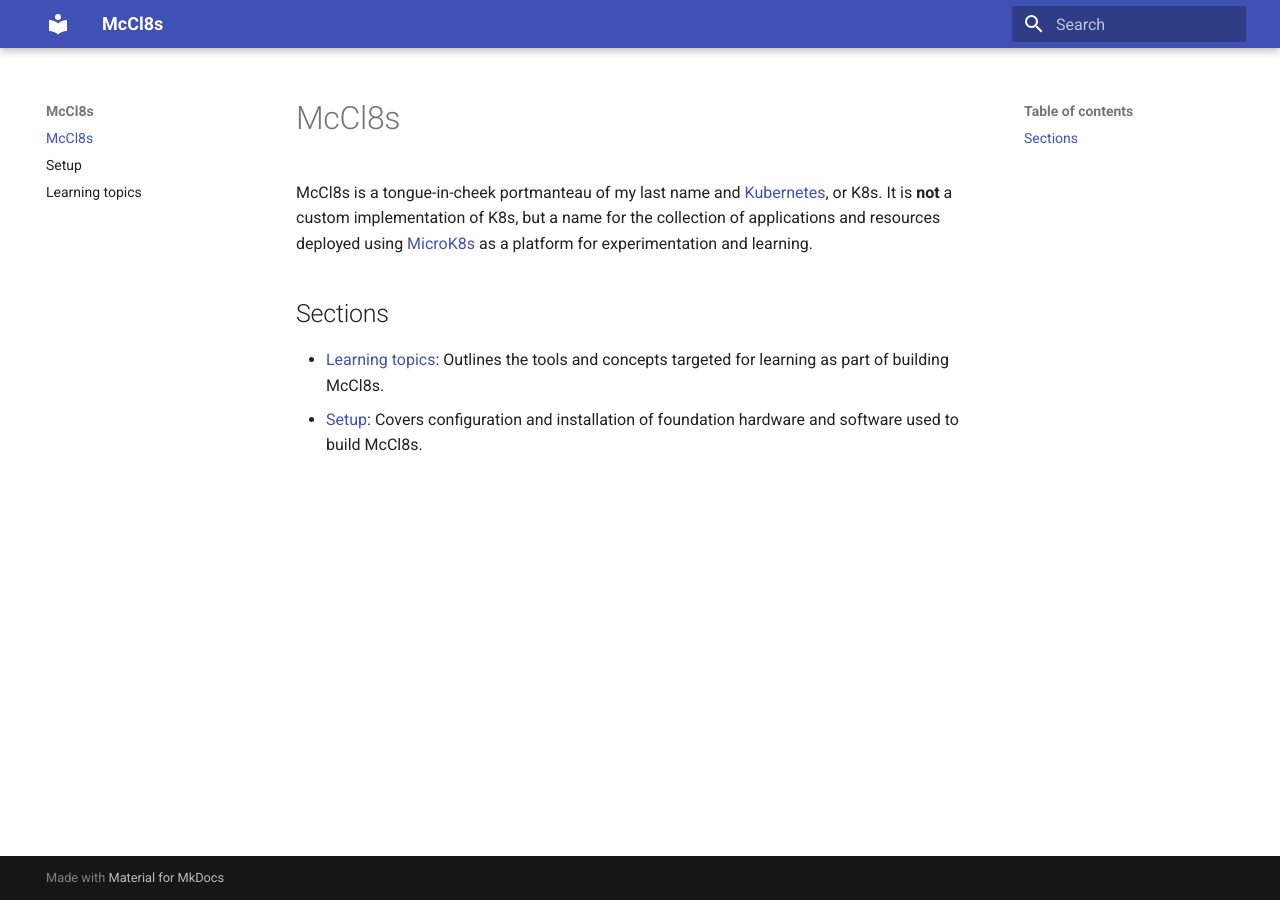
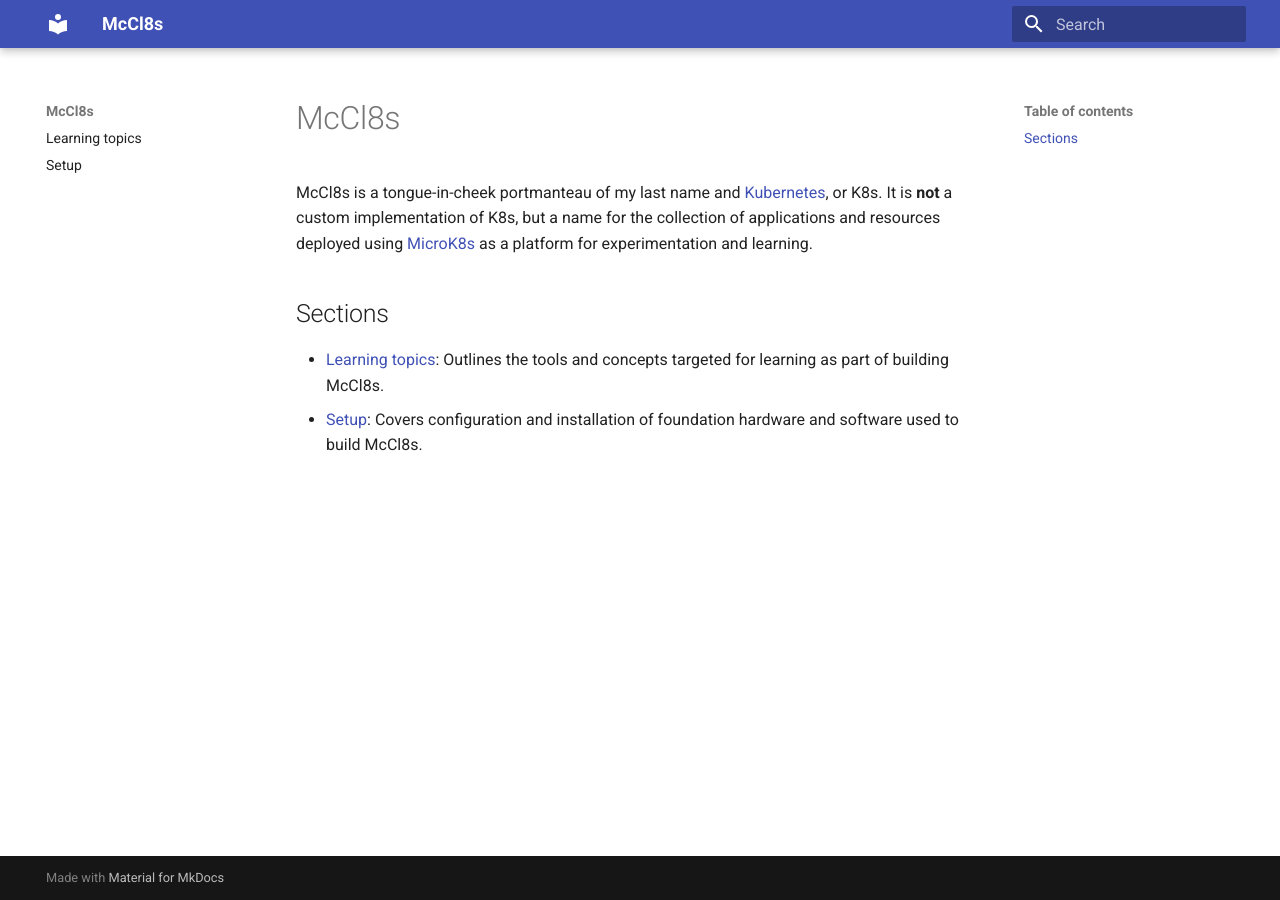
Before and after one commit to McClunatic/k8s-learning, an MkDocs documentation site: the page built from docs/index.md, in a window 1280 px wide. Built offline with MkDocs 1.6.1 and Material for MkDocs 9.7.7, drawn with Linux system fonts in a browser that asks for light colours; part of the change alters nothing that is shown.

```diff
--- a/mkdocs.yml
+++ b/mkdocs.yml
@@ -1,3 +1,6 @@
 site_name: McCl8s
 theme:
   name: material
+nav:
+  - topics.md
+  - setup.md
```
